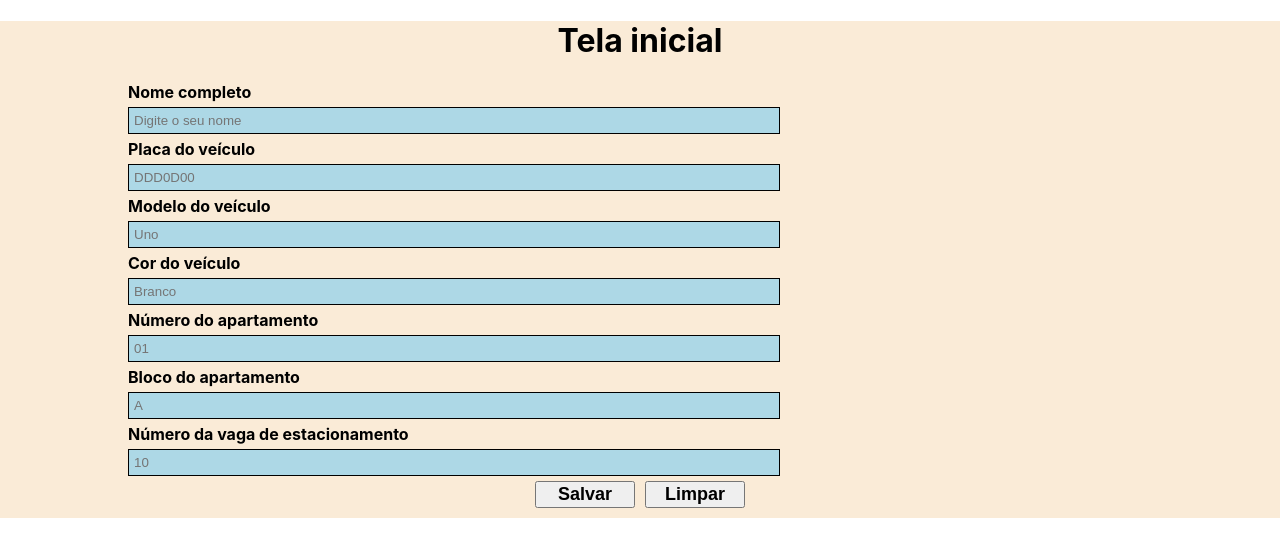
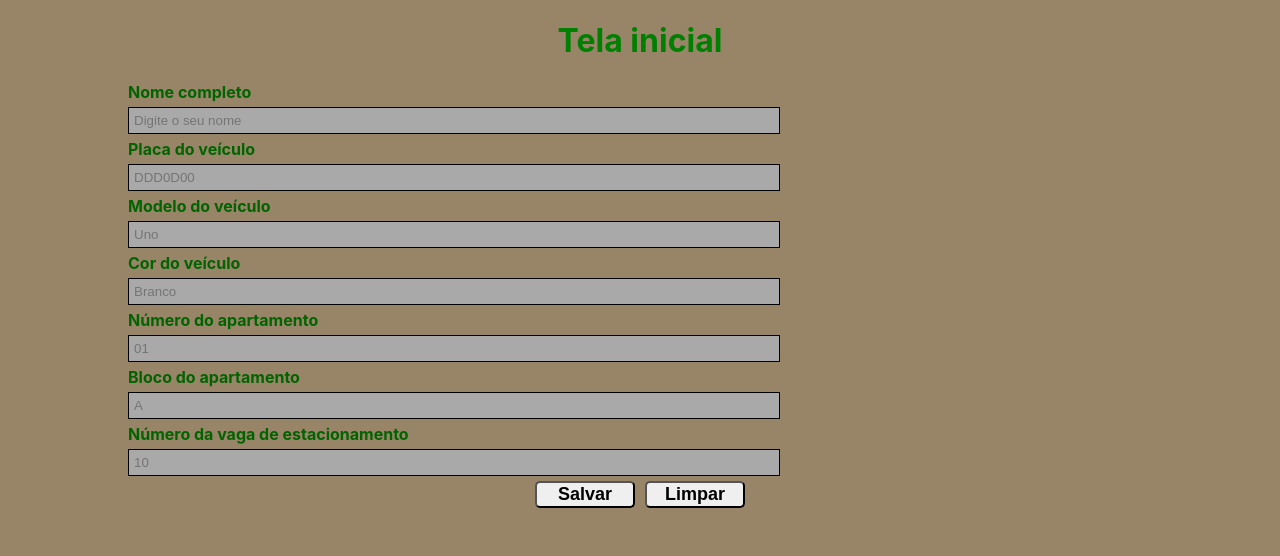
Before and after one commit to juh-rr/atv-desenvolvimento-web-2, a React (Create React App) app: page /cadastro in a window 1280 px wide. Shown: the top 556 px of the page. Built offline with nearby package versions, Linux system fonts and the light colour scheme.

Commit message:
ajuste de cards e cores

```diff
--- a/src/components/Card.css
+++ b/src/components/Card.css
@@ -1,5 +1,5 @@
 .background {
-    background-color: lightblue;
+    background-color: #677B98;
     color: black;
     margin-top: 2%;
     margin-bottom: 2%;
@@ -8,3 +8,17 @@
     width: 30%;
     display: inline-block;
 }
+
+.botoes button {
+    width: 100px;
+    font-size: 18px;
+    font-weight: bold;
+    margin-bottom: 10px;
+    margin-left: 5px;
+    margin-right: 5px;
+    border-radius: 5px;
+}
+
+.botoes button:hover{
+    background-color: gray;
+}
--- a/src/components/Card.js
+++ b/src/components/Card.js
@@ -14,12 +14,10 @@ function Card(props) {
     return (
         <div className= "background">
             <h3 className="nomePessoa">{props.cadastro.nome}</h3>
-            <p className="content">{props.cadastro.placa}</p>
-            <p className="content">{props.cadastro.modelo}</p>
-            <p className="content">{props.cadastro.cor}</p>
-            <p className="content">{props.cadastro.apto}</p>
-            <p className="content">{props.cadastro.bloco}</p>
-            <p className="content">{props.cadastro.vaga}</p>
+            <p className="content">Placa: {props.cadastro.placa}</p>
+            <p className="content">Carro: {props.cadastro.modelo} {props.cadastro.cor}</p>
+            <p className="content">Apartamento: {props.cadastro.apto} {props.cadastro.bloco}</p>
+            <p className="content">Vaga: {props.cadastro.vaga}</p>
                 <div class="botoes">
                     <button>Editar</button>
                     <button onClick={excluir}>Excluir</button>
--- a/src/index.css
+++ b/src/index.css
@@ -5,6 +5,7 @@ body {
     sans-serif;
   -webkit-font-smoothing: antialiased;
   -moz-osx-font-smoothing: grayscale;
+  background-color: #988467;
 }
 
 code {
--- a/src/pages/CadastroVeiculo.css
+++ b/src/pages/CadastroVeiculo.css
@@ -4,11 +4,12 @@
 
 .formulario label {
     font-weight: bold;
+    color: darkgreen
 
 }
 
 .formulario input {
-    background-color: lightblue;
+    background-color: darkgrey;
     padding: 5px;
     border: 1px solid black;
 
@@ -21,6 +22,11 @@
     margin-bottom: 10px;
     margin-left: 5px;
     margin-right: 5px;
+    border-radius: 5px;
+}
+
+.formulario button:hover{
+    background-color: gray;
 }
 
 .margens {
--- a/src/pages/tela.css
+++ b/src/pages/tela.css
@@ -1,4 +1,6 @@
 div {
     text-align: center;
-    background-color: antiquewhite;
+    }
+h1 {
+    color: green
 }
```
